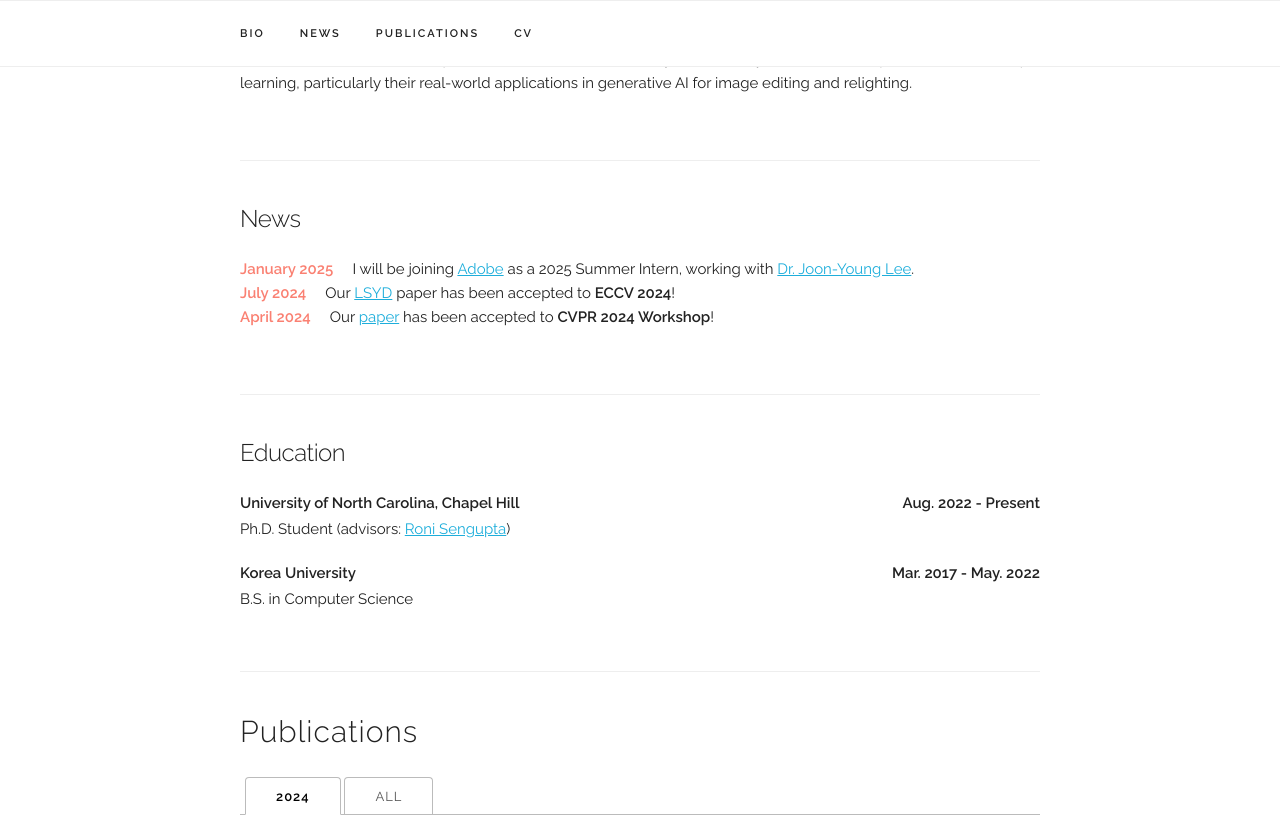
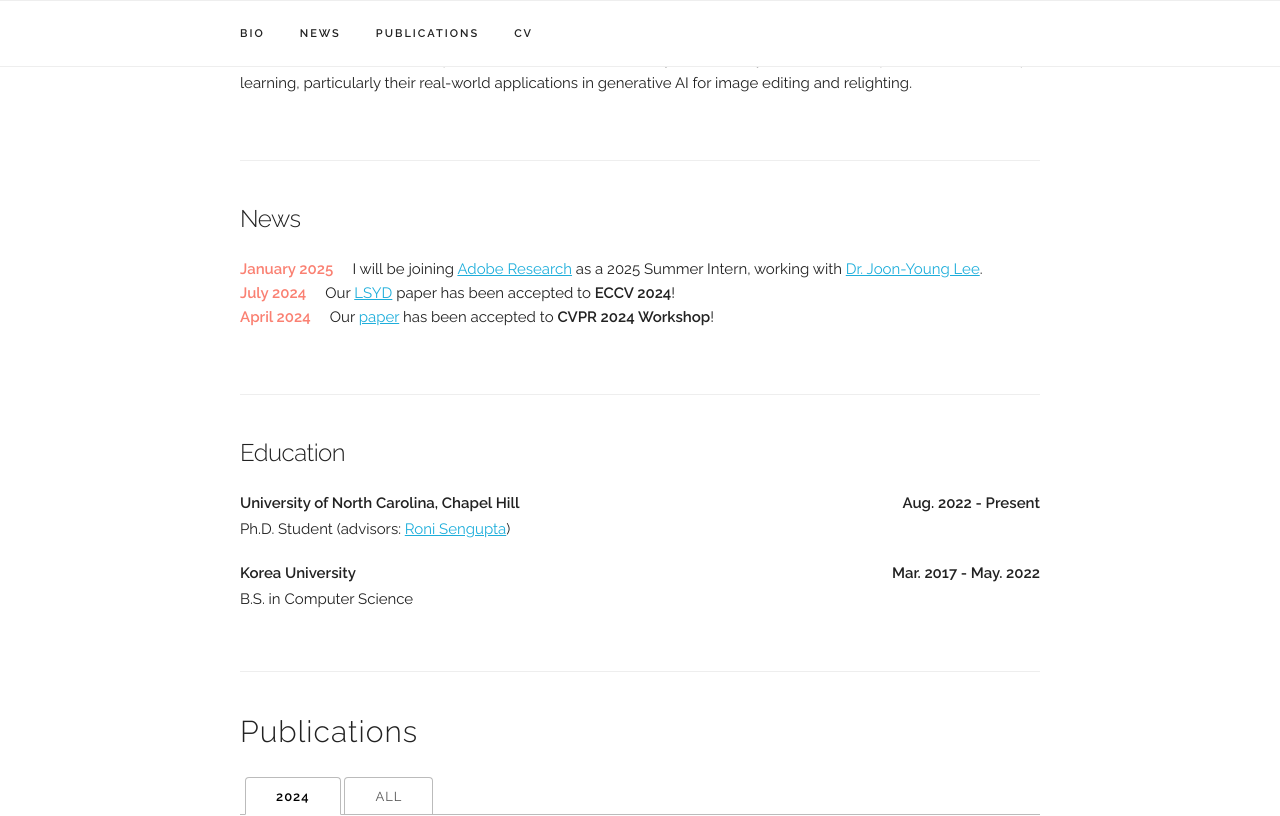
Before and after one commit to chedgekorea/chedgekorea.github.io, a Jekyll site: the page built from index.html, in a window 1280 px wide and 900 px high, scrolled down 438 px, cut to the strip 0-816 px from the top of the window. Built offline with Jekyll 4.4.1, drawn with Linux system fonts in a browser that asks for light colours; some web fonts are replaced.

Commit message:
Update index.html

```diff
--- a/index.html
+++ b/index.html
@@ -23,7 +23,7 @@ title: Home
 	<h5>News</h5>
 	<div class="col-12 col-md-12 text-md-left no-padding">
 		<b class="bbold" style="color:#fa8072;">January 2025</b>&nbsp;&nbsp;&nbsp;&nbsp;
-		I will be joining <a href="https://www.adobe.com">Adobe</a> as a 2025 Summer Intern, working with <a href="https://joonyoung-cv.github.io">Dr. Joon-Young Lee</a>.
+		I will be joining <a href="https://research.adobe.com">Adobe Research</a> as a 2025 Summer Intern, working with <a href="https://joonyoung-cv.github.io">Dr. Joon-Young Lee</a>.
 	</div>
 	<div class="col-12 col-md-12 text-md-left no-padding">
 		<b class="bbold" style="color:#fa8072;">July 2024</b>&nbsp;&nbsp;&nbsp;&nbsp;
```
